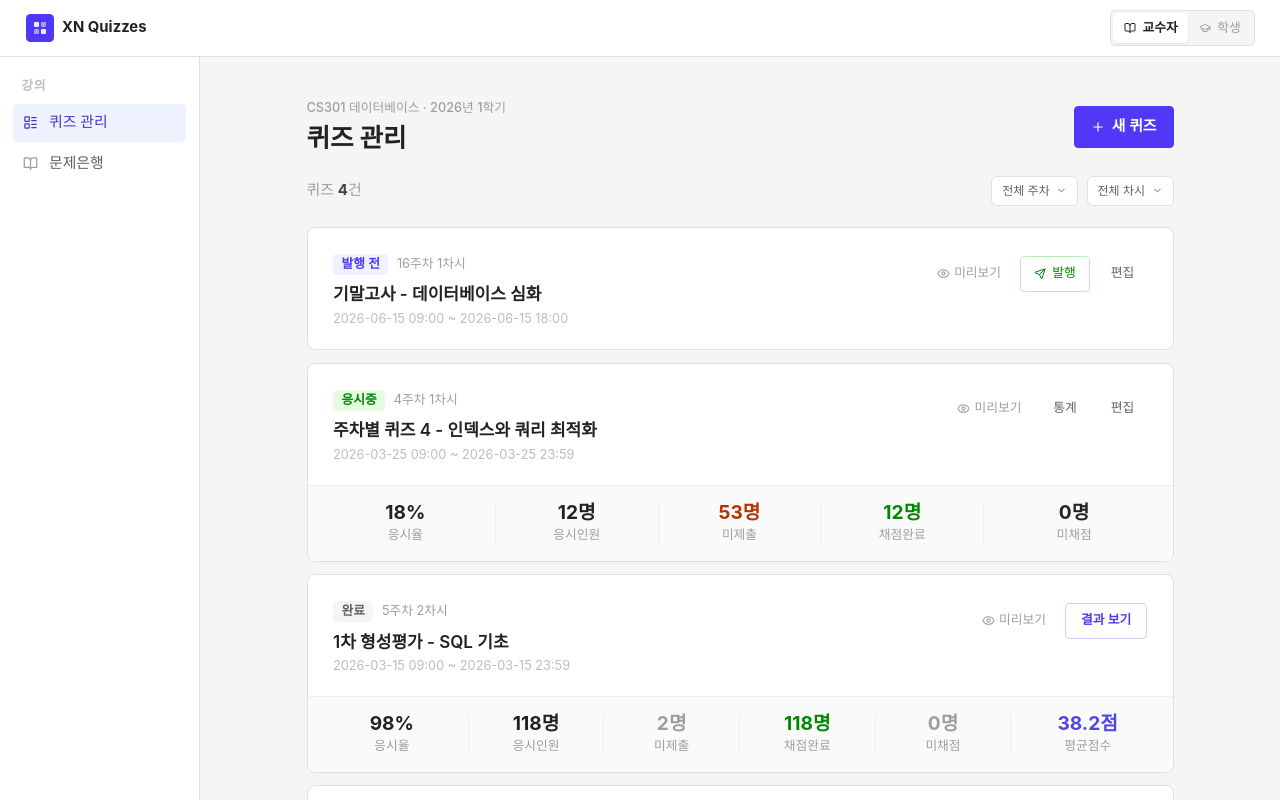
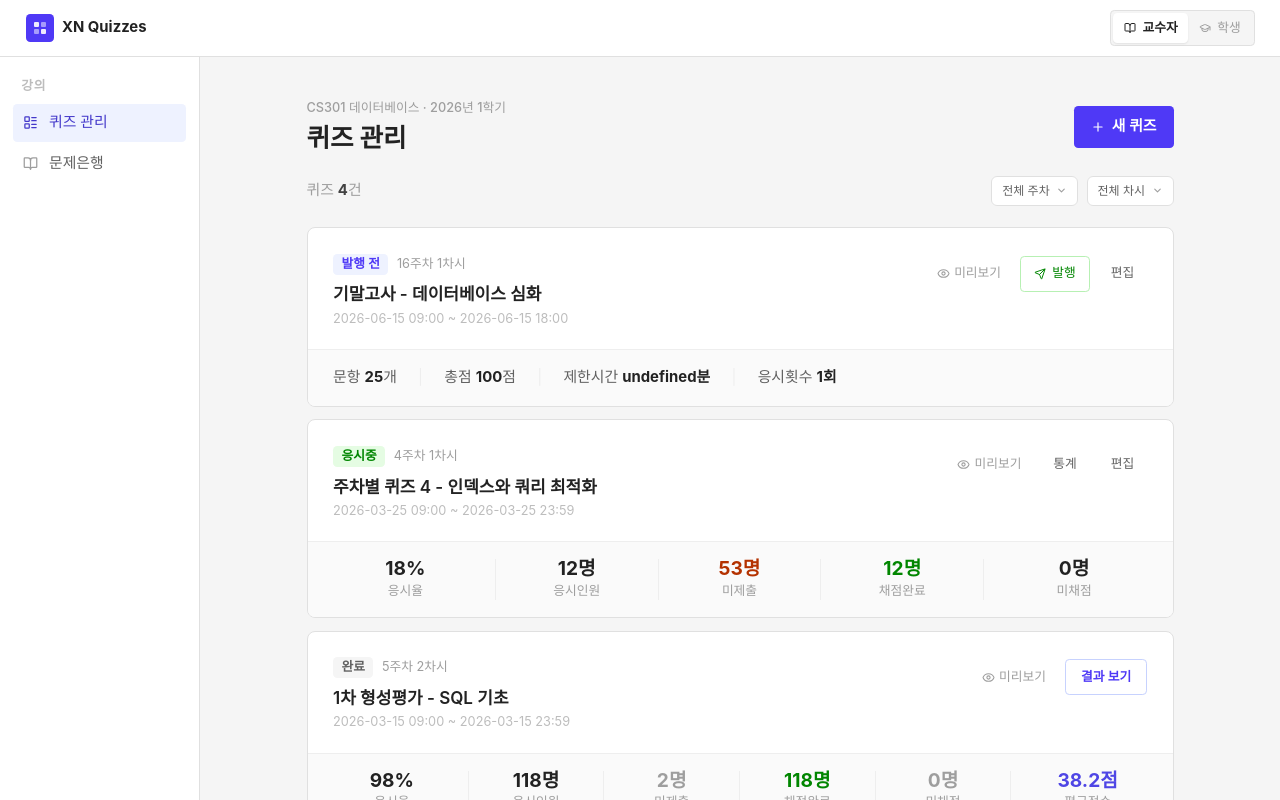
Before and after one commit to minjukim13/xnquiz, a React (Vite) app: page / in a window 1280 px wide. Shown: the top 800 px of the page. Built offline with nearby package versions, Linux system fonts and the light colour scheme; a web font is replaced by a local one.

Commit message:
feat: 발행 전 카드 하단에 퀴즈 스펙 정보 표시

```diff
--- a/src/pages/QuizList.jsx
+++ b/src/pages/QuizList.jsx
@@ -360,11 +360,21 @@ function QuizCard({ quiz, onPublishQuiz }) {
         </div>
       </div>
 
-      {quiz.status !== 'draft' && (
-        <div className="px-6 py-4" style={{ background: '#FAFAFA', borderTop: '1px solid #EEEEEE' }}>
+      <div className="px-6 py-4" style={{ background: '#FAFAFA', borderTop: '1px solid #EEEEEE' }}>
+        {quiz.status === 'draft' ? (
+          <div className="flex items-center gap-5 text-sm" style={{ color: '#616161' }}>
+            <span>문항 <strong style={{ color: '#222222' }}>{quiz.questions}</strong>개</span>
+            <span style={{ color: '#EEEEEE' }}>|</span>
+            <span>총점 <strong style={{ color: '#222222' }}>{quiz.totalPoints}</strong>점</span>
+            <span style={{ color: '#EEEEEE' }}>|</span>
+            <span>제한시간 <strong style={{ color: '#222222' }}>{quiz.timeLimit === 0 ? '없음' : `${quiz.timeLimit}분`}</strong></span>
+            <span style={{ color: '#EEEEEE' }}>|</span>
+            <span>응시횟수 <strong style={{ color: '#222222' }}>{quiz.allowAttempts === -1 ? '무제한' : `${quiz.allowAttempts}회`}</strong></span>
+          </div>
+        ) : (
           <ActiveStats quiz={quiz} />
-        </div>
-      )}
+        )}
+      </div>
     </div>
   )
 }
```
